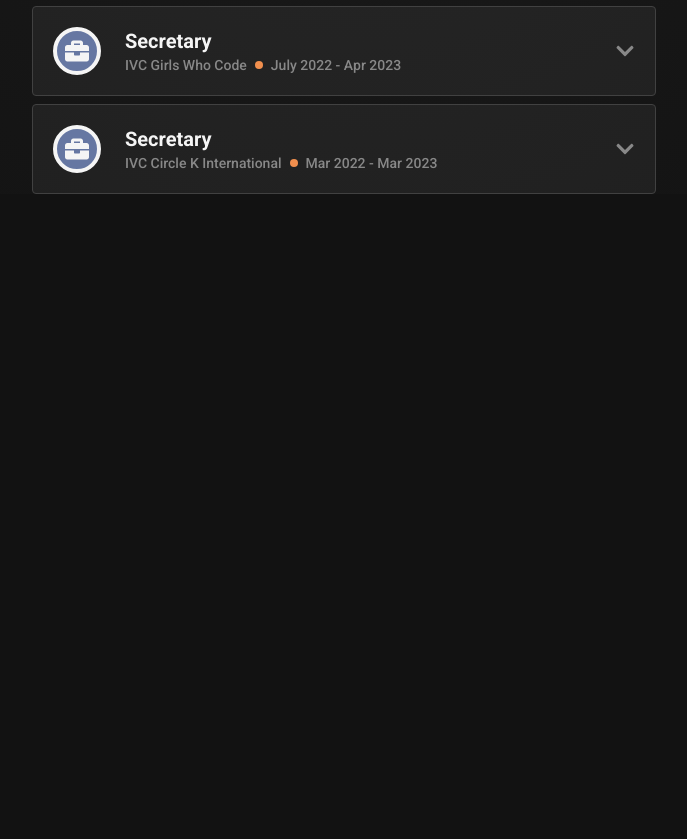
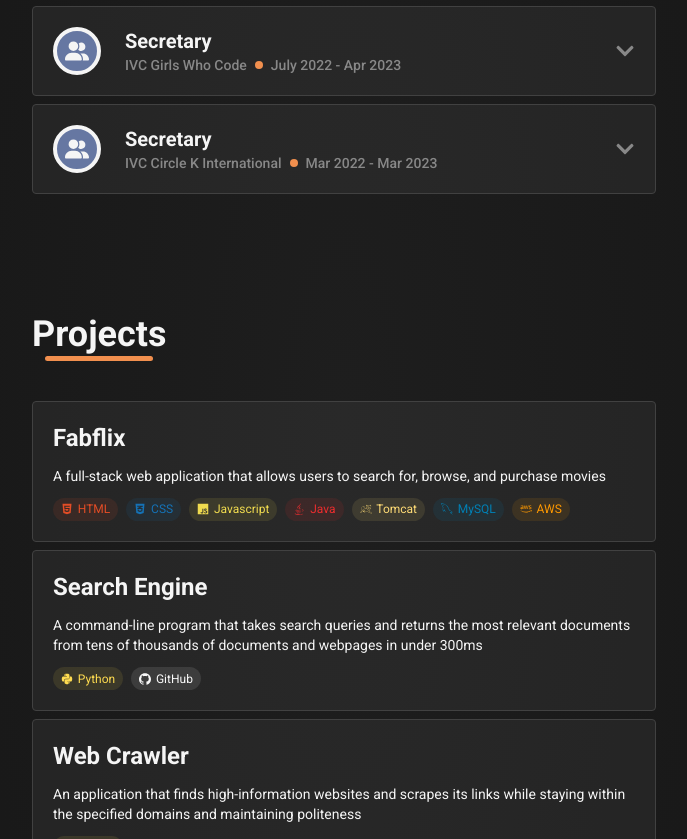
Before and after one commit to hnouizi/hnouizi.github.io, a React (Vite) app: page / in a window 1280 px wide. Shown: the part 1413-2252 px from the top of the page, without its empty margins (296-983 px from the left). Before the commit the page ends 1607 px from the top, so only its background shows below. Built offline with nearby package versions, Linux system fonts and the light colour scheme.

Commit message:
Add projects section (#9)

```diff
--- a/src/App.tsx
+++ b/src/App.tsx
@@ -4,6 +4,7 @@ import Sidebar from "./components/Sidebar";
 import Home from "./components/Home";
 import Education from "./components/Education";
 import Experience from "./components/Experience";
+import Projects from "./components/Projects";
 import { useMediaQuery } from "react-responsive";
 
 const App = () => {
@@ -19,6 +20,7 @@ const App = () => {
 				<Home/>
 				<Education/>
 				<Experience/>
+				<Projects/>
 			</div>
 		</div>
 	)
--- a/src/components/ExperienceDropdown.tsx
+++ b/src/components/ExperienceDropdown.tsx
@@ -1,5 +1,6 @@
 import { useState, type ReactNode } from "react";
 import { FaBriefcase, FaChevronDown } from "react-icons/fa";
+import { FaUserGroup } from "react-icons/fa6";
 
 type ExperienceDropdownProps = {
     position: string,
@@ -24,7 +25,11 @@ const ExperienceDropdown = ({
             <div className="w-full flex justify-between items-center">
                 <div className="flex items-center gap-6">
                     <div className="max-sm:hidden p-2 bg-cobaltblue border-4 rounded-full">
-                        <FaBriefcase className="text-xl sm:text-2xl"/>
+                        {position === "Secretary"
+                            ? <FaUserGroup className="text-xl sm:text-2xl"/>
+                            : <FaBriefcase className="text-xl sm:text-2xl"/>
+                        }
+
                     </div>
                     <div>
                         <div className="text-xl font-bold">
--- /dev/null
+++ b/src/components/ProjectSection.tsx
@@ -0,0 +1,30 @@
+import SkillTag from "./SkillTag";
+
+type ProjectSectionProps = {
+    title: string,
+    description: string,
+    skills: string[]
+}
+
+const ProjectSection = ({ title, description, skills }: ProjectSectionProps) => {
+    return (
+        <div className="w-full flex flex-col gap-3 p-4 sm:p-5 rounded border-1 border-darkgray-80 bg-white/5 hover:bg-white/6 cursor-pointer hover:scale-102 transition-all duration-75">
+            <div className="text-lg xs:text-xl sm:text-2xl font-bold">
+                {title}
+            </div>
+            <div className="text-xs sm:text-sm">
+                {description}
+            </div>
+            <div className="w-full flex flex-wrap gap-2">
+                {skills.map((skill) => (
+                    <SkillTag
+                        key={`${title}:${skill}`}
+                        skill={skill}
+                    />
+                ))}
+            </div>
+        </div>
+    )
+}
+
+export default ProjectSection;
--- /dev/null
+++ b/src/components/Projects.tsx
@@ -0,0 +1,25 @@
+import Heading from "./Heading";
+import ProjectSection from "./ProjectSection";
+import { projects } from "../data/projects";
+
+const Projects = () => {
+    return (
+        <div className="mt-30">
+            <Heading>
+                Projects
+            </Heading>
+            <div className="flex flex-col gap-2">
+                {projects.map((project) => (
+                    <ProjectSection
+                        key={project.title}
+                        title={project.title}
+                        description={project.description}
+                        skills={project.skills}
+                    />
+                ))}
+            </div>
+        </div>
+    )
+}
+
+export default Projects;
--- /dev/null
+++ b/src/components/SkillTag.tsx
@@ -0,0 +1,87 @@
+import type { ReactNode } from "react";
+import { FaCss3Alt, FaGitAlt, FaHtml5 } from "react-icons/fa";
+import { FaAngular, FaAws, FaGitlab, FaJava, FaPython } from "react-icons/fa6";
+import { GrMysql } from "react-icons/gr";
+import { IoLogoJavascript } from "react-icons/io5";
+import { SiApachetomcat, SiCplusplus, SiGithub, SiSqlite } from "react-icons/si";
+
+type SkillTagProps = {
+    skill: string
+}
+
+const SkillTag = ({skill}: SkillTagProps) => {
+    const SKILL_MAP: {[key: string] : {icon: ReactNode, styles: string}} = {
+        "html": {
+            icon: <FaHtml5/>,
+            styles: "text-[#E44D26] bg-[#E44D26]/10"
+        },
+        "css": {
+            icon: <FaCss3Alt/>,
+            styles: "text-[#1572B6] bg-[#1572B6]/10"
+        },
+        "javascript": {
+            icon: <IoLogoJavascript/>,
+            styles: "text-[#F0DB4F] bg-[#F0DB4F]/10"
+        },
+        "java": {
+            icon: <FaJava/>,
+            styles: "text-[#EA2D2E] bg-[#EA2D2E]/10"
+        },
+        "tomcat": {
+            icon: <SiApachetomcat/>,
+            styles: "text-[#FFDC76] bg-[#FFDC76]/10"
+        },
+        "mysql": {
+            icon: <GrMysql/>,
+            styles: "text-[#0080B5] bg-[#0080B5]/10"
+        },
+        "aws": {
+            icon: <FaAws/>,
+            styles: "text-[#FF9900] bg-[#FF9900]/10"
+        },
+        "python": {
+            icon: <FaPython/>,
+            styles: "text-[#FFDC50] bg-[#FFDC50]/10"
+        },
+        "angular": {
+            icon: <FaAngular/>,
+            styles: "text-[#E90765] bg-[#E90765]/10"
+        },
+        "c++": {
+            icon: <SiCplusplus/>,
+            styles: "text-[#659AD2] bg-[#659AD2]/10"
+        },
+        "sqlite3": {
+            icon: <SiSqlite/>,
+            styles: "text-[#65B8E6] bg-[#65B8E6]/10"
+        },
+        "github": {
+            icon: <SiGithub/>,
+            styles: "text-[#F9F9F9] bg-[#F9F9F9]/10"
+        },
+        "gitlab": {
+            icon: <FaGitlab/>,
+            styles: "text-[#FCA326] bg-[#FCA326]/10"
+        },
+        "git": {
+            icon: <FaGitAlt/>,
+            styles: "text-[#F34F29] bg-[#F34F29]/10"
+        }
+    }
+
+    const skillKey = skill.toLowerCase();
+
+    if (!Object.keys(SKILL_MAP).includes(skillKey)) {
+        console.error(`Skill "${skillKey}" does not exist.`);
+        return null;
+    }
+
+    return (
+        <div className={`flex gap-[0.3rem] items-center ${SKILL_MAP[skillKey].styles} px-2 py-[0.35rem] rounded-full text-xs/3`}>
+            {SKILL_MAP[skillKey].icon}
+            {skill}
+        </div>
+    )
+}
+
+export default SkillTag;
--- /dev/null
+++ b/src/data/projects.tsx
@@ -0,0 +1,68 @@
+export const projects = [
+    {
+        title: "Fabflix",
+        duration: "April - June 2025",
+        description: "A full-stack web application that allows users to search for, browse, and purchase movies",
+        skills: ["HTML", "CSS", "Javascript", "Java", "Tomcat", "MySQL", "AWS"]
+    },
+    {
+        title: "Search Engine",
+        duration: "Feb - Mar 2025",
+        description: "A command-line program that takes search queries and returns the most relevant documents from tens of thousands of documents and webpages in under 300ms",
+        skills: ["Python", "GitHub"]
+    },
+    {
+        title: "Web Crawler",
+        duration: "Feb 2025",
+        description: "An application that finds high-information websites and scrapes its links while staying within the specified domains and maintaining politeness",
+        skills: ["Python"]
+    },
+    {
+        title: "Spotify Browser",
+        duration: "Dec 2024",
+        description: "A web application that allows the user to search for artists, albums, and tracks using Spotify's API",
+        skills: ["HTML", "CSS", "Javascript", "Angular"]
+    },
+    {
+        title: "Test Question Randomizer",
+        duration: "June - Sept 2024",
+        description: "A commmand line program that takes in user input via a text file and converts it into a multiple-choice test with randomized questions and answer choices",
+        skills: ["Python", "GitHub"]
+    },
+    {
+        title: "AI Minesweeper Solver",
+        duration: "Apr - June 2024",
+        description: "A program that solves 5x5 minesweeper boards with 100% accuracy and 8x8 minesweeper boards with 68.6% accuracy",
+        skills: ["Python", "GitHub"]
+    },
+    {
+        title: "University Database Manager",
+        duration: "Feb - Mar 2024",
+        description: "A command-line program that performs queries on a MySQL database that stores data about a university and its students",
+        skills: ["Python", "MySQL"]
+    },
+    {
+        title: "Word Ladder Solver",
+        duration: "Feb 2024",
+        description: "A program that takes two strings and creates the shortest word ladder that exists between the two strings",
+        skills: ["C++", "GitLab"]
+    },
+    {
+        title: "Summation Puzzle Solver",
+        duration: "Jan 2024",
+        description: "A program that takes three strings and assigns a unique digit to each character such that the sum of the first two strings will equal the last",
+        skills: ["C++", "GitLab"]
+    },
+    {
+        title: "Fill-in-the-Blank",
+        duration: "Nov - Dec 2023",
+        description: "A Mad Libs-like program that allows the user to create a fill-in-the-blank statement and possible words with different probabilities and returns the completed statement",
+        skills: ["Python", "Git"]
+    },
+    {
+        title: "Airport Database Manager",
+        duration: "Nov - Dec 2023",
+        description: "A program that allows the user to look up, add, and update information about a certain continent, country, or region in a mock airport database",
+        skills: ["Python", "SQLite3"]
+    }
+]
```
